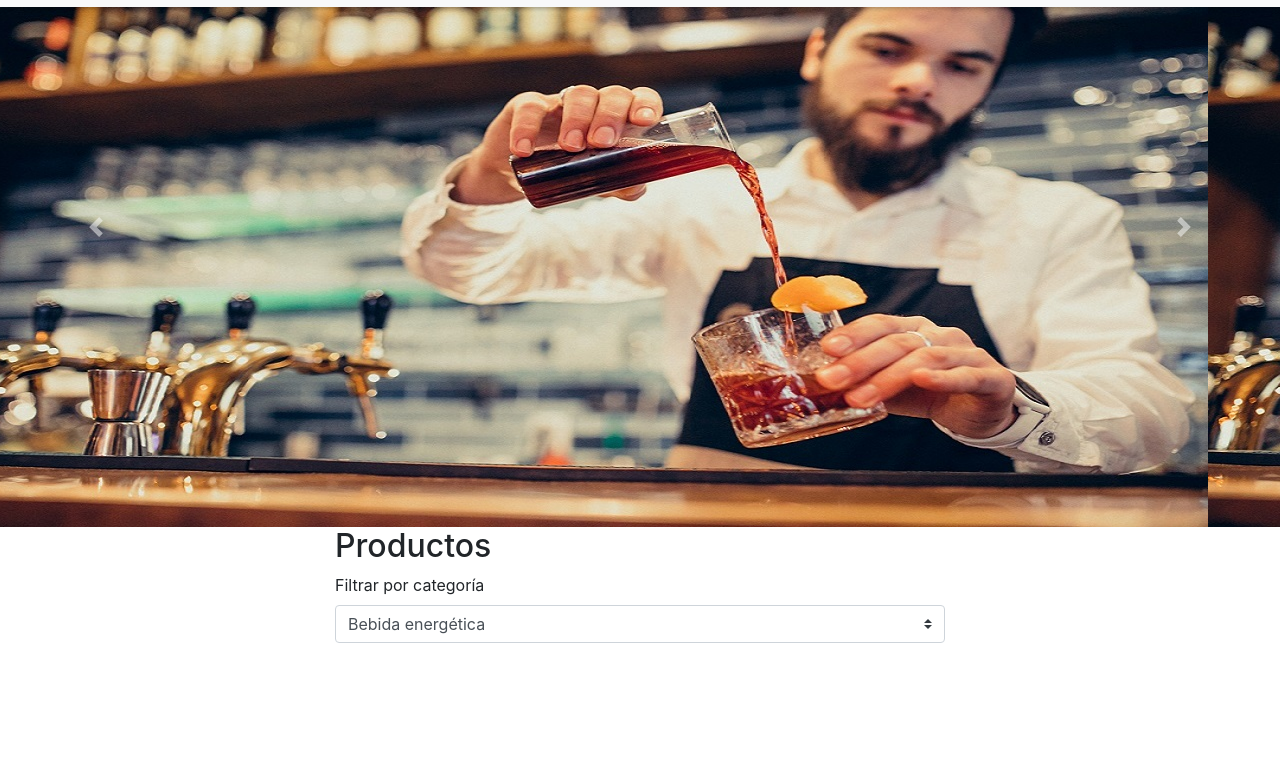
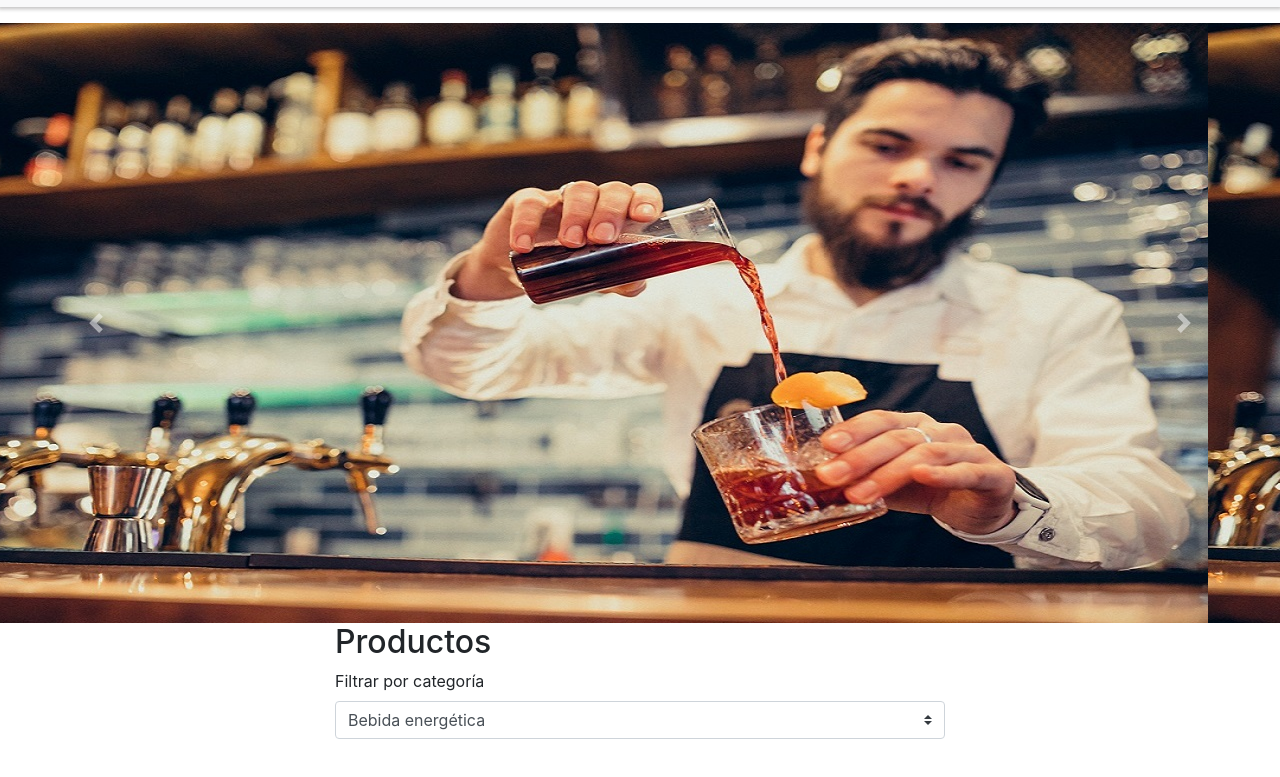
Before and after one commit to CCARTES4/test-Bsale, a plain HTML site: page index.html in a window 1280 px wide. Shown: the part 73-850 px from the top of the page. Before the commit the page ends 800 px from the top, so only its background shows below. Drawn offline with nearby package versions, Linux system fonts and the light colour scheme; no server answers.

Commit message:
README added

```diff
--- a/assets/css/main.css
+++ b/assets/css/main.css
@@ -15,6 +15,11 @@
 
 .navbar-collapse{
     justify-content: flex-end;
+}
+
+body{
+    min-height: 100vh;
+    margin-top: 6rem;
 }
 
 .title{
--- a/index.html
+++ b/index.html
@@ -37,15 +37,10 @@
                             <i class="fa fa-shopping-cart" aria-hidden="true"></i>
                         </a>
                     </li>
-
-
-
                 </ul>
             </div>
         </nav>
     </header>
-
-    <main>
 
 
     <div id="carouselExampleControls" class="carousel slide" data-ride="carousel">
@@ -106,8 +101,6 @@
         </div>
     </div>
 
-    </main>
-
     <script src="https://code.jquery.com/jquery-3.5.1.slim.min.js"></script>
     <script src="https://cdn.jsdelivr.net/npm/bootstrap@4.6.0/dist/js/bootstrap.bundle.min.js" ></script>
     <script src="assets/js/app.js"></script>
```
Also changed, not shown: docs/preview.png (added), 1 other file.
